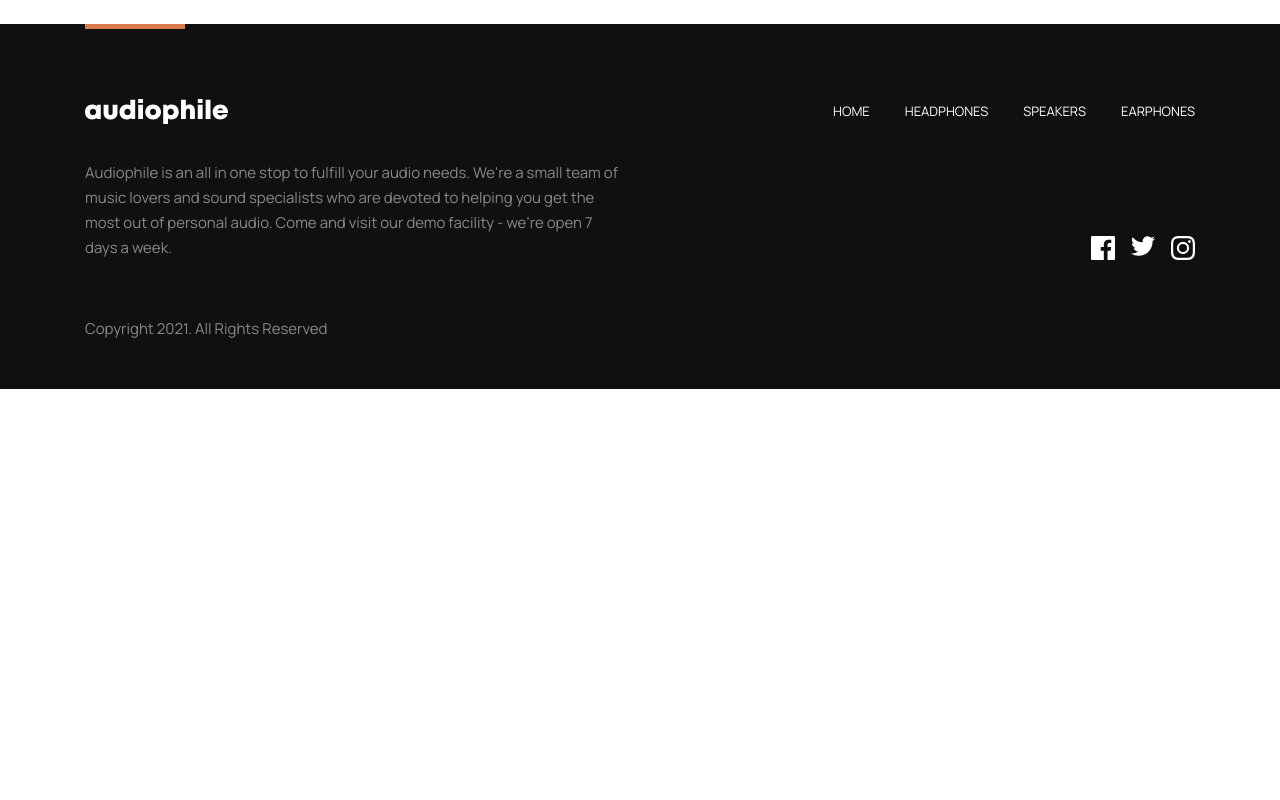
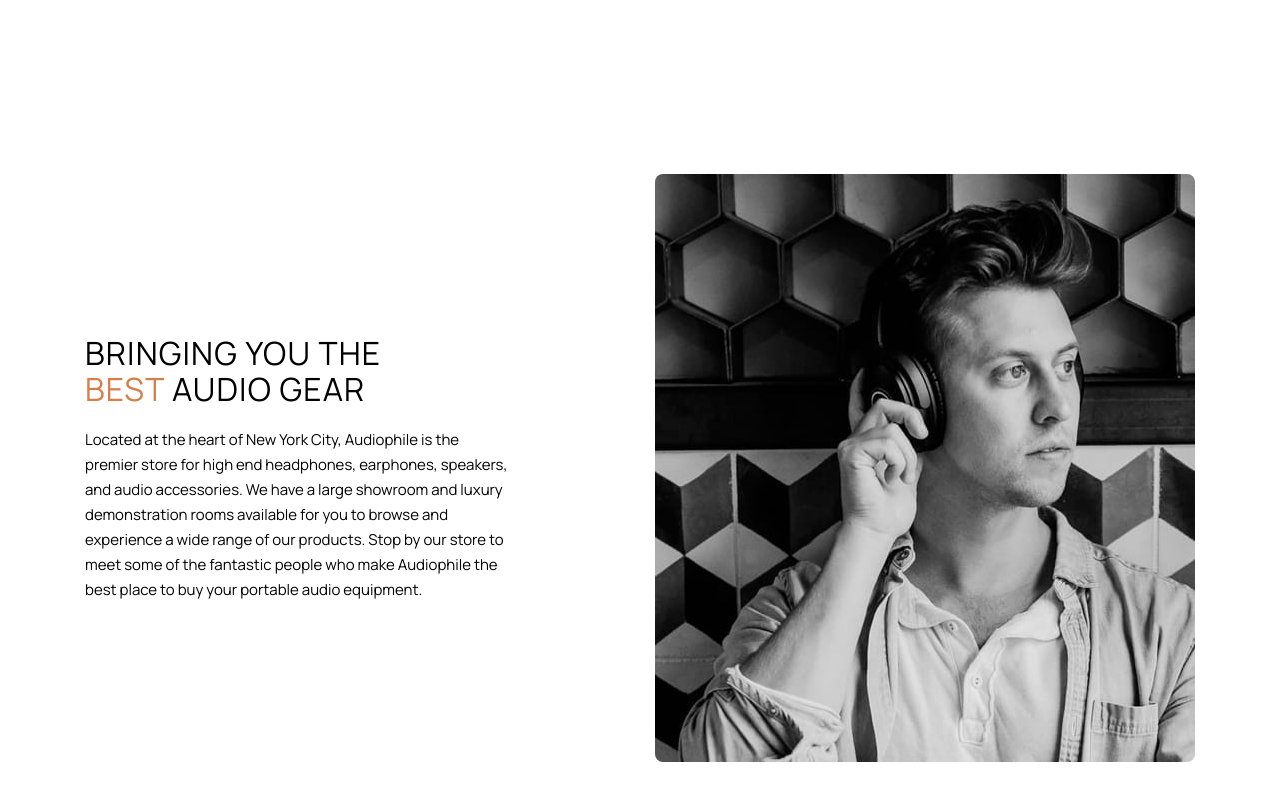
Before and after one commit to stevandrej/audiophile-ecommerce, a React (Create React App) app: page / in a window 1280 px wide. Shown: the part 2479-3279 px from the top of the page. Before the commit the page ends 2868 px from the top, so only its background shows below. Built offline with nearby package versions, Linux system fonts and the light colour scheme.

Commit message:
Best Gear section added

```diff
--- /dev/null
+++ b/src/components/BestGear/BestGear.jsx
@@ -0,0 +1,29 @@
+import React from "react";
+import styles from './BestGear.module.scss';
+import bestGearImage from '../../assets/images/shared/desktop/image-best-gear.jpg';
+
+const BestGear = () => {
+    return (
+        <section className={styles.container}>
+            <div className={styles.content}>
+                <h3 className={styles["content__title"]}>
+                    Bringing you the<br/><span>best</span> audio gear
+                </h3>
+                <p>
+                    Located at the heart of New York City, Audiophile is the
+                    premier store for high end headphones, earphones, speakers,
+                    and audio accessories. We have a large showroom and luxury
+                    demonstration rooms available for you to browse and
+                    experience a wide range of our products. Stop by our store
+                    to meet some of the fantastic people who make Audiophile the
+                    best place to buy your portable audio equipment.
+                </p>
+            </div>
+			<div className={styles['image-container']}>
+				<img src={bestGearImage} alt='best gear' />
+			</div>
+        </section>
+    );
+};
+
+export default BestGear;
--- /dev/null
+++ b/src/components/BestGear/BestGear.module.scss
@@ -0,0 +1,35 @@
+@import '../../assets/scss/variables';
+
+.container{
+	display: flex;
+	justify-content: space-between;
+	margin-top: 200px;
+	margin-bottom: 200px;
+}
+
+.content{
+	display: flex;
+	flex-direction: column;
+	justify-content: center;
+	width: 50%;
+	padding-right: 125px;
+
+	&__title{
+		margin-bottom: 20px;
+		font-weight: 400;
+
+		span{
+			color: $primary;
+		}
+	}
+}
+
+.image-container{
+	width: 50%;
+	display: flex;
+	justify-content: flex-end;
+
+	img{
+		border-radius: 8px;
+	}
+}
--- a/src/components/FeaturedProducts/FeaturedProducts.module.scss
+++ b/src/components/FeaturedProducts/FeaturedProducts.module.scss
@@ -89,7 +89,6 @@
 	grid-template-columns: 1fr 1fr;
 	gap: 30px;
 	margin-top: 48px;
-	margin-bottom: 50px;
 
 	&__img{
 		display: flex;
--- a/src/pages/Home/Home.jsx
+++ b/src/pages/Home/Home.jsx
@@ -1,11 +1,12 @@
 import React from "react";
 import Hero from "../../components/Hero/Hero";
 import CategoriesList from "../../components/ProductCategories/CategoriesList/CategoriesList";
-import './Home.scss';
+import "./Home.scss";
 import headphonesImage from "../../assets/images/shared/desktop/image-headphones.png";
 import speakersImage from "../../assets/images/shared/desktop/image-speakers.png";
 import earphones from "../../assets/images/shared/desktop/image-earphones.png";
 import FeaturedProducts from "../../components/FeaturedProducts/FeaturedProducts";
+import BestGear from "../../components/BestGear/BestGear";
 
 const Home = () => {
     return (
@@ -34,8 +35,9 @@
                     />
                 </section>
                 <main>
-                    <FeaturedProducts/>
+                    <FeaturedProducts />
                 </main>
+                <BestGear />
             </div>
         </>
     );
```
Also changed, not shown: 1 other file (tests, documents, lock files or other folders).
